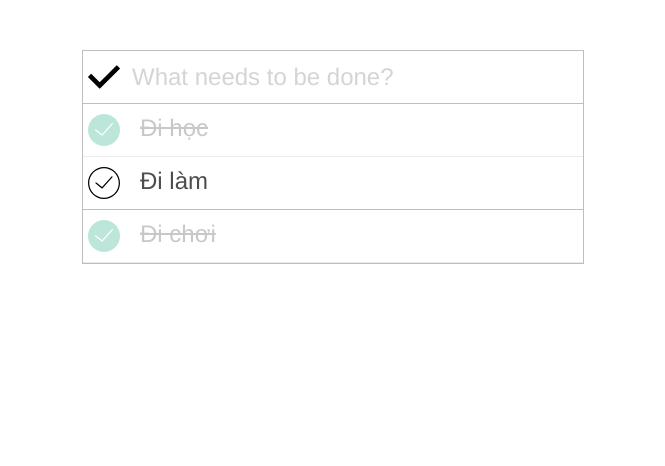
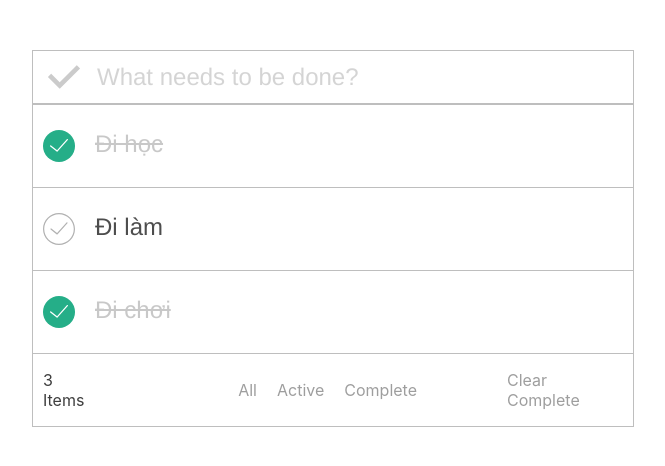
Before and after one commit to leHoangKhacSon/todoListDemo, a React (Create React App) app: page / in a window 1280 px wide. Shown: the top 466 px of the page, without its empty margins (307-972 px from the left). Built offline with nearby package versions, Linux system fonts and the light colour scheme.

Commit message:
Create filter and delete item

```diff
--- a/src/App.css
+++ b/src/App.css
@@ -1,6 +1,6 @@
 .App {
   margin-top: 50px;
-  width: 500px;
+  width: 600px;
   margin-left: auto;
   margin-right: auto;
   border: 1px solid #bebebe;
@@ -9,7 +9,12 @@
 .App .Header {
   padding: 10px 5px;
   display: flex;
-  border-bottom: 1px solid #bebebe;
+  border-bottom: 2px solid #bebebe;
+}
+
+.App .Header img {
+  opacity: .2;
+  margin-left: 10px;
 }
 
 .App .Header input {
@@ -21,6 +26,7 @@
   border: none;
   margin-left: 10px;
   opacity: .3;
+  margin-left: 15px;
 }
 
 .App .Header input:focus {
@@ -44,6 +50,36 @@
   color: white;
 }
 
+.App .Footer {
+  display: flex;
+  align-items: center;
+}
+
+.App .Footer p {
+  margin-left: 10px;
+  color: #3e3e3e;
+}
+
+.App .Footer .clickItem {
+  margin-left: 130px;
+  margin-top: 10px;
+  margin-bottom: 10px;
+}
+
+.App .Footer a {
+  text-decoration: none;
+  color: #9e9e9e;
+  margin: 0 10px 0 10px;
+}
+
+.App .Footer > a {
+  margin-left: 80px;
+}
+
+.App .Footer .clickItem a:active {
+  color: chocolate;
+}
+
 .App-link {
   color: #61dafb;
 }
--- a/src/App.js
+++ b/src/App.js
@@ -8,6 +8,7 @@ class App extends Component{
     super();
     this.state = {
       newItem: "",
+      currentItem: 'all',
       todoItems: [
         { title: 'Đi học', isComplete: true },
         { title: 'Đi làm', isComplete: false },
@@ -17,6 +18,11 @@ class App extends Component{
 
     this.onKeyUp = this.onKeyUp.bind(this);
     this.onChange = this.onChange.bind(this);
+    this.onAllSelected = this.onAllSelected.bind(this);
+    this.onAllItemClicked = this.onAllItemClicked.bind(this);
+    this.onActiveItemClicked = this.onActiveItemClicked.bind(this);
+    this.onCompleteItemClicked = this.onCompleteItemClicked.bind(this);
+    this.onClearCompleteClicked = this.onClearCompleteClicked.bind(this);
   }
 
   // event click item use to check item
@@ -36,6 +42,7 @@ class App extends Component{
         ]
       });
     }
+    console.log(item);
   }
 
   // event onKeyUp use to fetch value user enter
@@ -67,13 +74,82 @@ class App extends Component{
     });
   }
 
+  // click delete item
+  // onItemDeleted(item) {
+  //   return (event) => {
+  //     const { todoItems } = this.state;
+  //     const index = todoItems.indexOf(item);
+  //     this.setState({
+  //       todoItems: [
+  //         ...todoItems.slice(0, index),
+  //         ...todoItems.slice(index + 1)
+  //       ]
+  //     })
+  //   }
+  // }
+
+  // click item select all
+  onAllSelected() {
+    this.setState({
+      todoItems: this.state.todoItems.map((item) => {
+        item.isComplete = true;
+        return item;
+      })
+    })
+  }
+
+  // click all
+  onAllItemClicked() {
+    this.setState({
+      currentItem: 'all'
+    });
+  }
+  // click active
+  onActiveItemClicked() {
+    this.setState({
+      currentItem: 'active'
+    })
+  }
+  // click complete
+  onCompleteItemClicked() {
+    this.setState({
+      currentItem: 'complete'
+    })
+  }
+
+  // clearC complete click
+  onClearCompleteClicked() {
+    this.setState({
+      todoItems: this.state.todoItems.filter((item) => {
+        return item.isComplete === false;
+      })
+    });
+  }
+
   render() {
-    const { todoItems, newItem } = this.state;
+    let { todoItems, newItem, currentItem } = this.state;
+    // filter todoItems
+    if(currentItem === 'active') {
+      todoItems = todoItems.filter((item) => {
+        return item.isComplete === false;
+      });
+    }
+    if(currentItem === 'complete') {
+      todoItems = todoItems.filter((item) => {
+        return item.isComplete === true;
+      });
+    }
+    // count Items
+    const leng = todoItems.length;
     const url = checkAll;
+    const lengComplete = todoItems.filter((item) => {
+      return item.isComplete === true;
+    }).length;
+
     return (  // react element
       <div className="App">
         <div className="Header">
-          <img src={url} width="32" height="32"/>
+          <img src={url} onClick={this.onAllSelected} width="32" height="32" />
           <input
           type="text"
           placeholder="What needs to be done?"
@@ -85,9 +161,20 @@ class App extends Component{
           <TodoItem
           key={index}
           item={item}
-          onClick={this.onItemClicked(item)} />
+          onClick={ this.onItemClicked(item) } />
           ))}
         {todoItems.length === 0 && 'nothing here'}
+        <div className="Footer">
+            <p>
+              {leng} Items
+            </p>
+            <div className="clickItem">
+              <a key="all" href="#" onClick={ this.onAllItemClicked } >All</a>
+              <a key="active" href="#" onClick={ this.onActiveItemClicked } >Active</a>
+              <a key="complete" href="#" onClick={ this.onCompleteItemClicked } >Complete</a>
+            </div>
+            { lengComplete > 0 && <a key="clear" href="#" onClick={ this.onClearCompleteClicked } >Clear Complete</a> }
+        </div>
       </div>
     );
   }
--- a/src/components/TodoItem.css
+++ b/src/components/TodoItem.css
@@ -4,15 +4,23 @@
   font-size: 24px;
   color: #4d4d4d;
   border-bottom: 1px solid #bebebe;
-  padding: 10px 5px;
+  padding: 25px 10px;
   display: flex;
+}
+
+.TodoItem img {
+  opacity: .3;
 }
 
 .TodoItem > p {
   margin: 0 0 0 20px;
 }
 
-.TodoItem-complete {
+.TodoItem-complete p{
   text-decoration: line-through;
   opacity: .3;
 }
+
+.TodoItem-complete img {
+  opacity: 1;
+}
```
Also changed, not shown: src/img/delete.svg (added).
